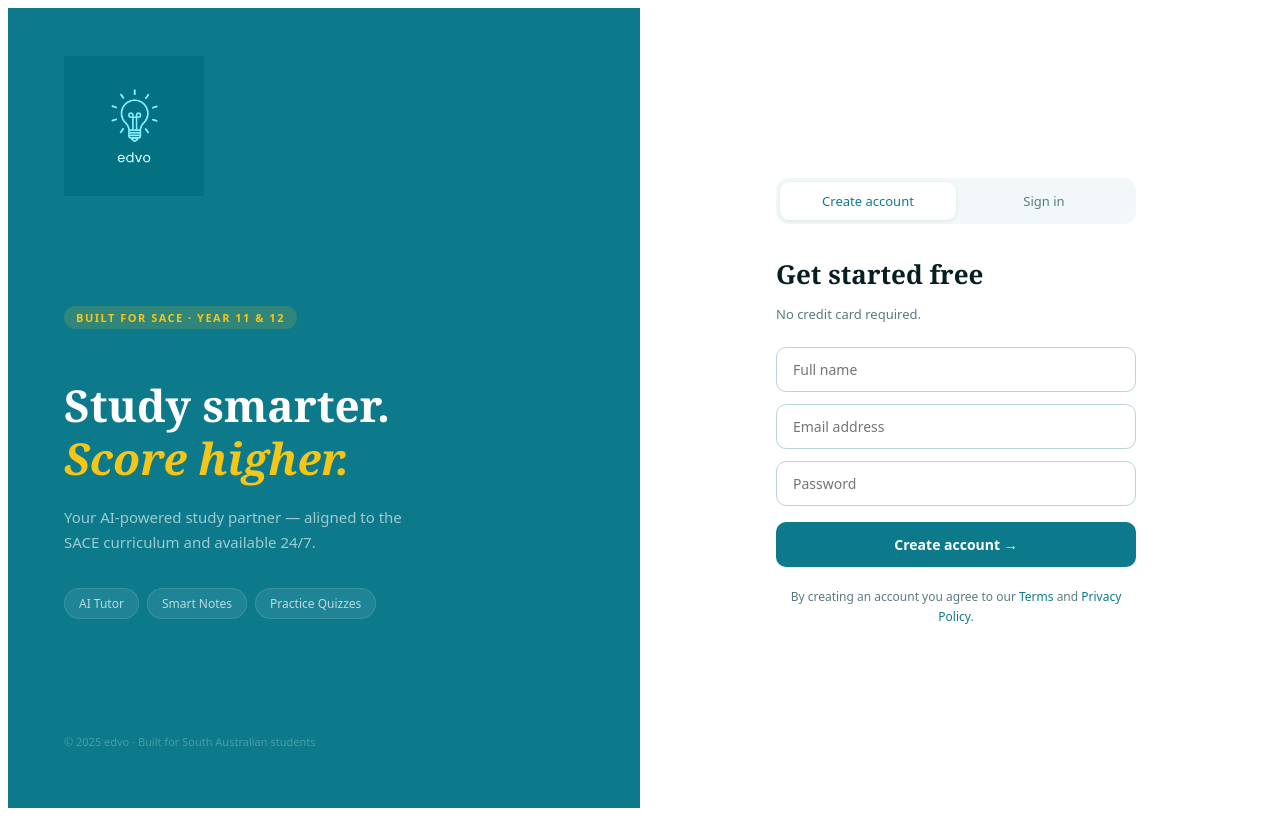
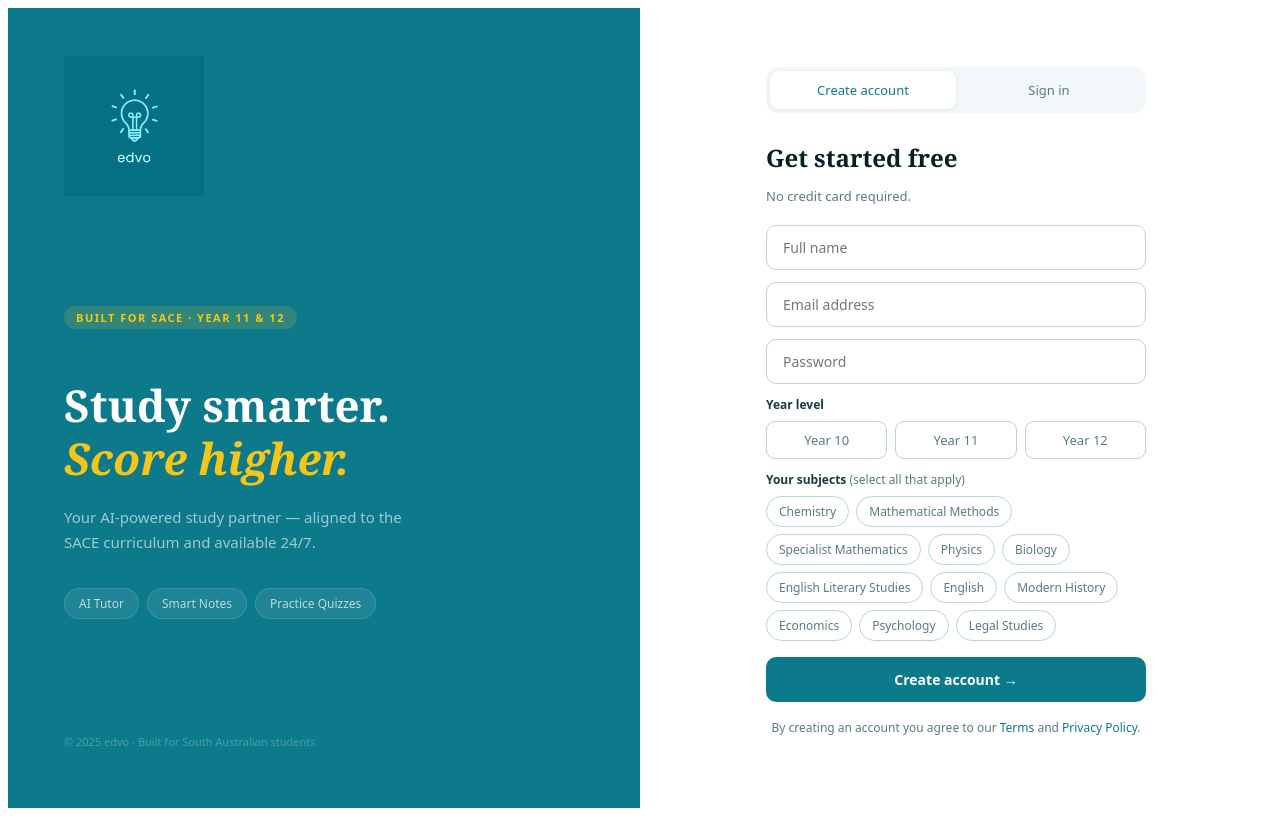
Before and after one commit to edvoteam/edvo, a Next.js app: page / in a window 1280 px wide. Built offline with nearby package versions, Linux system fonts and the light colour scheme.

Commit message:
force update

```diff
--- a/app/api/login/route.ts
+++ b/app/api/login/route.ts
@@ -6,6 +6,7 @@ export async function POST(req: Request) {
   try {
     const { email, password } = await req.json();
 
+    // Find user
     const { data: user, error } = await supabase
       .from("users")
       .select("*")
@@ -16,20 +17,33 @@ export async function POST(req: Request) {
       return NextResponse.json({ error: "User not found" }, { status: 400 });
     }
 
+    // Check password
     const isMatch = await bcrypt.compare(password, user.password);
-
     if (!isMatch) {
       return NextResponse.json({ error: "Invalid password" }, { status: 400 });
     }
 
-    // Return user info so frontend can store it
+    // Get user's subjects
+    const { data: userSubjects } = await supabase
+      .from("user_subjects")
+      .select("subject_id, subjects(name)")
+      .eq("user_id", user.id);
+
+    const subjects = userSubjects
+      ? userSubjects.map((us: any) => us.subjects?.name).filter(Boolean)
+      : [];
+
     return NextResponse.json({
       message: "Login successful",
       user: {
+        id: user.id,
         name: user.name,
         email: user.email,
+        yearLevel: user.year_level,
+        subjects,
       },
     });
+
   } catch (err) {
     return NextResponse.json({ error: "Server error" }, { status: 500 });
   }
--- a/app/api/signup/route.ts
+++ b/app/api/signup/route.ts
@@ -4,48 +4,79 @@ import { supabase } from "@/lib/supabase";
 
 export async function POST(req: Request) {
   try {
-    const { name, email, password } = await req.json();
+    const { name, email, password, yearLevel, subjects } = await req.json();
 
-    // hash password
+    // Hash password
     const hashedPassword = await bcrypt.hash(password, 10);
 
-    // create 6-digit code
+    // Create 6-digit verification code
     const code = Math.floor(100000 + Math.random() * 900000).toString();
+    const expiresAt = new Date(Date.now() + 60 * 60 * 1000);
 
-    // expiry (10 minutes from now)
-    const expiresAt = new Date(Date.now() + 60 * 60 * 1000); // 1 hour
-
-    // insert user
-    const { error: userError } = await supabase.from("users").insert([
-      {
+    // Insert user with year level
+    const { data: newUser, error: userError } = await supabase
+      .from("users")
+      .insert([{
         name,
         email,
         password: hashedPassword,
-      },
-    ]);
+        year_level: yearLevel || null,
+      }])
+      .select()
+      .single();
 
     if (userError) {
       return NextResponse.json({ error: userError.message }, { status: 400 });
     }
 
-    // insert verification code
+    // Save subjects if provided
+    if (subjects && subjects.length > 0) {
+      // Get subject IDs from names
+      const { data: subjectRows, error: subjectFetchError } = await supabase
+        .from("subjects")
+        .select("id, name")
+        .in("name", subjects);
+
+      if (subjectFetchError) {
+        return NextResponse.json({ error: subjectFetchError.message }, { status: 400 });
+      }
+
+      // Insert user_subjects
+      const userSubjects = subjectRows.map((s: { id: string; name: string }) => ({
+        user_id: newUser.id,
+        subject_id: s.id,
+      }));
+
+      const { error: subjectInsertError } = await supabase
+        .from("user_subjects")
+        .insert(userSubjects);
+
+      if (subjectInsertError) {
+        return NextResponse.json({ error: subjectInsertError.message }, { status: 400 });
+      }
+    }
+
+    // Insert verification code
     const { error: codeError } = await supabase
       .from("verification_codes")
-      .insert([
-        {
-          email,
-          code,
-          expires_at: expiresAt,
-        },
-      ]);
+      .insert([{ email, code, expires_at: expiresAt }]);
 
     if (codeError) {
       return NextResponse.json({ error: codeError.message }, { status: 400 });
     }
 
-    console.log("Verification code:", code); // TEMP (we'll email later)
+    console.log("Verification code:", code);
 
-    return NextResponse.json({ message: "User created" });
+    return NextResponse.json({
+      message: "User created",
+      user: {
+        id: newUser.id,
+        name: newUser.name,
+        email: newUser.email,
+        yearLevel: newUser.year_level,
+      },
+    });
+
   } catch (err) {
     return NextResponse.json({ error: "Server error" }, { status: 500 });
   }
--- a/app/dashboard/page.tsx
+++ b/app/dashboard/page.tsx
@@ -7,11 +7,31 @@ export default function DashboardPage() {
   const router = useRouter();
   const [activePage, setActivePage] = useState("dashboard");
   const [userName, setUserName] = useState("there");
+  const [yearLevel, setYearLevel] = useState("");
+  const [subjects, setSubjects] = useState<string[]>([]);
 
   useEffect(() => {
-    const stored = localStorage.getItem("edvo_user_name");
-    if (stored) setUserName(stored.split(" ")[0]);
+    const storedName = localStorage.getItem("edvo_user_name");
+    const storedYear = localStorage.getItem("edvo_year_level");
+    const storedSubjects = localStorage.getItem("edvo_subjects");
+
+    if (storedName) setUserName(storedName.split(" ")[0]);
+    if (storedYear) setYearLevel(storedYear);
+    if (storedSubjects) {
+      try {
+        setSubjects(JSON.parse(storedSubjects));
+      } catch {
+        setSubjects([]);
+      }
+    }
   }, []);
+
+  const handleLogout = () => {
+    localStorage.removeItem("edvo_user_name");
+    localStorage.removeItem("edvo_year_level");
+    localStorage.removeItem("edvo_subjects");
+    router.push("/");
+  };
 
   const navItems = [
     { id: "dashboard", label: "Dashboard", icon: "⊞" },
@@ -21,10 +41,18 @@ export default function DashboardPage() {
     { id: "settings", label: "Settings", icon: "⚙️" },
   ];
 
-  const handleLogout = () => {
-    localStorage.removeItem("edvo_user_name");
-    router.push("/");
-  };
+  const subjectColors = [
+    "#0d7a8c",
+    "#f5c518",
+    "#0f9b6e",
+    "#d4860a",
+    "#7c3aed",
+    "#c0392b",
+    "#0e9db5",
+    "#1a3a40",
+    "#5a7a82",
+    "#b8d4d8",
+  ];
 
   return (
     <div style={{
@@ -45,7 +73,6 @@ export default function DashboardPage() {
         padding: "28px 14px",
         flexShrink: 0,
       }}>
-
         <div>
           <img
             src="/logo.png"
@@ -59,7 +86,6 @@ export default function DashboardPage() {
               marginLeft: 8,
             }}
           />
-
           <div style={{ display: "flex", flexDirection: "column", gap: 4 }}>
             {navItems.map((item) => (
               <button
@@ -125,7 +151,7 @@ export default function DashboardPage() {
               {userName}
             </div>
             <div style={{ fontSize: 11, color: "rgba(255,255,255,0.45)" }}>
-              Year 12
+              {yearLevel || "Student"}
             </div>
           </div>
         </div>
@@ -155,7 +181,12 @@ export default function DashboardPage() {
               Dashboard
             </div>
             <div style={{ fontSize: 12, color: "#5a7a82" }}>
-              Saturday, 21 March 2025
+              {new Date().toLocaleDateString("en-AU", {
+                weekday: "long",
+                year: "numeric",
+                month: "long",
+                day: "numeric",
+              })}
             </div>
           </div>
           <button
@@ -213,7 +244,9 @@ export default function DashboardPage() {
                 Good morning, {userName} 👋
               </div>
               <div style={{ fontSize: 13, color: "rgba(255,255,255,0.6)" }}>
-                You have 3 topics to review before your Chemistry exam.
+                {subjects.length > 0
+                  ? `You are studying ${subjects.length} subject${subjects.length > 1 ? "s" : ""} this year.`
+                  : "Welcome to edvo — your AI study platform."}
               </div>
             </div>
             <button
@@ -243,9 +276,24 @@ export default function DashboardPage() {
             marginBottom: 20,
           }}>
             {[
-              { label: "Study streak", value: "7 days", sub: "Keep it up!", color: "#f5c518" },
-              { label: "Topics completed", value: "12 / 18", sub: "Chemistry", color: "#0d7a8c" },
-              { label: "Quiz average", value: "84%", sub: "Last 5 quizzes", color: "#0f9b6e" },
+              {
+                label: "Year level",
+                value: yearLevel || "—",
+                sub: "Current year",
+                color: "#0d7a8c",
+              },
+              {
+                label: "Subjects",
+                value: subjects.length > 0 ? `${subjects.length}` : "—",
+                sub: "Enrolled subjects",
+                color: "#f5c518",
+              },
+              {
+                label: "AI Tutor",
+                value: "24/7",
+                sub: "Always available",
+                color: "#0f9b6e",
+              },
             ].map((stat) => (
               <div key={stat.label} style={{
                 backgroundColor: "#ffffff",
@@ -295,28 +343,28 @@ export default function DashboardPage() {
               }}>
                 Your Subjects
               </div>
+
+              {subjects.length === 0 ? (
+                <div style={{ fontSize: 13, color: "#5a7a82" }}>
+                  No subjects added yet.
+                </div>
+              ) : (
                 <div style={{ display: "flex", flexDirection: "column", gap: 10 }}>
-                {[
-                  { name: "Chemistry", progress: 78, color: "#0d7a8c" },
-                  { name: "Mathematics", progress: 65, color: "#f5c518" },
-                  { name: "Physics", progress: 90, color: "#0f9b6e" },
-                  { name: "English", progress: 50, color: "#d4860a" },
-                ].map((subject) => (
-                  <div key={subject.name}>
+                  {subjects.map((subject, i) => (
+                    <div key={subject}>
                       <div style={{
                         display: "flex",
                         justifyContent: "space-between",
                         marginBottom: 5,
                       }}>
                         <span style={{ fontSize: 13, color: "#1a3a40" }}>
-                        {subject.name}
+                          {subject}
                         </span>
                         <span style={{
-                        fontSize: 12,
-                        fontWeight: 600,
-                        color: subject.color,
+                          fontSize: 11,
+                          color: "#5a7a82",
                         }}>
-                        {subject.progress}%
+                          In progress
                         </span>
                       </div>
                       <div style={{
@@ -327,14 +375,15 @@ export default function DashboardPage() {
                       }}>
                         <div style={{
                           height: "100%",
-                        width: `${subject.progress}%`,
-                        backgroundColor: subject.color,
+                          width: "10%",
+                          backgroundColor: subjectColors[i % subjectColors.length],
                           borderRadius: 3,
                         }} />
                       </div>
                     </div>
                   ))}
                 </div>
+              )}
             </div>
 
             {/* Quick actions */}
@@ -354,9 +403,24 @@ export default function DashboardPage() {
               </div>
               <div style={{ display: "flex", flexDirection: "column", gap: 10 }}>
                 {[
-                  { label: "Ask the AI Tutor", sub: "Get instant help", icon: "💬", route: "/tutor" },
-                  { label: "Continue Notes", sub: "Chemistry — Redox", icon: "📝", route: "/notes" },
-                  { label: "Take a Quiz", sub: "Test your knowledge", icon: "🎯", route: "/quiz" },
+                  {
+                    label: "Ask the AI Tutor",
+                    sub: "Get instant help",
+                    icon: "💬",
+                    route: "/tutor",
+                  },
+                  {
+                    label: "Continue Notes",
+                    sub: subjects[0] ? `${subjects[0]}` : "Pick a subject",
+                    icon: "📝",
+                    route: "/notes",
+                  },
+                  {
+                    label: "Take a Quiz",
+                    sub: "Test your knowledge",
+                    icon: "🎯",
+                    route: "/quiz",
+                  },
                 ].map((action) => (
                   <button
                     key={action.label}
@@ -417,64 +481,13 @@ export default function DashboardPage() {
             }}>
               Recent Activity
             </div>
-            <div style={{ display: "flex", flexDirection: "column" }}>
-              {[
-                { action: "Completed quiz", detail: "Chemistry — Redox Reactions", time: "2 hours ago", icon: "🎯", score: "8/10" },
-                { action: "AI Tutor session", detail: "Asked 4 questions on Calculus", time: "Yesterday", icon: "💬", score: null },
-                { action: "Notes updated", detail: "Physics — Motion & Forces", time: "2 days ago", icon: "📝", score: null },
-              ].map((item, i) => (
-                <div
-                  key={i}
-                  style={{
-                    display: "flex",
-                    alignItems: "center",
-                    gap: 14,
-                    padding: "12px 0",
-                    borderBottom: i < 2 ? "1px solid #f2f8f9" : "none",
-                  }}
-                >
-                  <div style={{
-                    width: 36,
-                    height: 36,
-                    borderRadius: 10,
-                    backgroundColor: "#f2f8f9",
-                    display: "flex",
-                    alignItems: "center",
-                    justifyContent: "center",
-                    fontSize: 16,
-                    flexShrink: 0,
-                  }}>
-                    {item.icon}
-                  </div>
-                  <div style={{ flex: 1 }}>
             <div style={{
               fontSize: 13,
-                      fontWeight: 600,
-                      color: "#071e22",
+              color: "#5a7a82",
+              textAlign: "center",
+              padding: "20px 0",
             }}>
-                      {item.action}
-                    </div>
-                    <div style={{ fontSize: 12, color: "#5a7a82" }}>
-                      {item.detail}
-                    </div>
-                  </div>
-                  <div style={{ textAlign: "right" }}>
-                    {item.score && (
-                      <div style={{
-                        fontSize: 13,
-                        fontWeight: 600,
-                        color: "#0f9b6e",
-                        marginBottom: 2,
-                      }}>
-                        {item.score}
-                      </div>
-                    )}
-                    <div style={{ fontSize: 11, color: "#5a7a82" }}>
-                      {item.time}
-                    </div>
-                  </div>
-                </div>
-              ))}
+              No activity yet — start by asking the AI Tutor a question!
             </div>
           </div>
 
--- a/app/page.tsx
+++ b/app/page.tsx
@@ -3,24 +3,66 @@
 import { useState } from "react";
 import { useRouter } from "next/navigation";
 
+const SUBJECTS = [
+  "Chemistry",
+  "Mathematical Methods",
+  "Specialist Mathematics",
+  "Physics",
+  "Biology",
+  "English Literary Studies",
+  "English",
+  "Modern History",
+  "Economics",
+  "Psychology",
+  "Legal Studies",
+];
+
+const YEAR_LEVELS = ["Year 10", "Year 11", "Year 12"];
+
 export default function LandingPage() {
   const router = useRouter();
   const [mode, setMode] = useState<"signup" | "login">("signup");
+
+  // Sign up fields
   const [name, setName] = useState("");
   const [email, setEmail] = useState("");
   const [password, setPassword] = useState("");
+  const [yearLevel, setYearLevel] = useState("");
+  const [selectedSubjects, setSelectedSubjects] = useState<string[]>([]);
+
+  // UI state
   const [loading, setLoading] = useState(false);
   const [error, setError] = useState("");
+
+  const toggleSubject = (subject: string) => {
+    setSelectedSubjects((prev) =>
+      prev.includes(subject)
+        ? prev.filter((s) => s !== subject)
+        : [...prev, subject]
+    );
+  };
 
   const handleSubmit = async (e: React.FormEvent) => {
     e.preventDefault();
     setError("");
+
+    if (mode === "signup") {
+      if (!yearLevel) {
+        setError("Please select your year level.");
+        return;
+      }
+      if (selectedSubjects.length === 0) {
+        setError("Please select at least one subject.");
+        return;
+      }
+    }
+
     setLoading(true);
 
     const endpoint = mode === "signup" ? "/api/signup" : "/api/login";
     const body =
       mode === "signup"
-        ? JSON.stringify({ name, email, password })
+        ? JSON.stringify({ name, email, password, yearLevel, subjects: selectedSubjects })
         : JSON.stringify({ email, password });
 
     try {
@@ -38,8 +80,12 @@ export default function LandingPage() {
 
       if (mode === "signup") {
         localStorage.setItem("edvo_user_name", name);
+        localStorage.setItem("edvo_year_level", yearLevel);
+        localStorage.setItem("edvo_subjects", JSON.stringify(selectedSubjects));
       } else {
         localStorage.setItem("edvo_user_name", data.user?.name || email);
+        localStorage.setItem("edvo_year_level", data.user?.yearLevel || "");
+        localStorage.setItem("edvo_subjects", JSON.stringify(data.user?.subjects || []));
       }
 
       router.push("/dashboard");
@@ -67,8 +113,6 @@ export default function LandingPage() {
         justifyContent: "space-between",
         padding: "48px 56px",
       }}>
-
-        {/* Logo */}
         <div>
           <img
             src="/logo.png"
@@ -82,7 +126,6 @@ export default function LandingPage() {
           />
         </div>
 
-        {/* Hero copy */}
         <div>
           <div style={{
             display: "inline-block",
@@ -151,9 +194,10 @@ export default function LandingPage() {
         display: "flex",
         alignItems: "center",
         justifyContent: "center",
-        padding: "48px 56px",
+        padding: "40px 56px",
+        overflowY: "auto",
       }}>
-        <div style={{ width: "100%", maxWidth: 360 }}>
+        <div style={{ width: "100%", maxWidth: 380 }}>
 
           {/* Toggle */}
           <div style={{
@@ -161,7 +205,7 @@ export default function LandingPage() {
             backgroundColor: "#f2f8f9",
             borderRadius: 12,
             padding: 4,
-            marginBottom: 32,
+            marginBottom: 28,
           }}>
             {(["signup", "login"] as const).map((m) => (
               <button
@@ -187,26 +231,30 @@ export default function LandingPage() {
             ))}
           </div>
 
+          {/* Heading */}
           <h2 style={{
-            fontSize: 26,
+            fontSize: 24,
             fontWeight: 600,
             color: "#071e22",
-            marginBottom: 6,
+            marginBottom: 4,
             fontFamily: "Georgia, serif",
           }}>
             {mode === "signup" ? "Get started free" : "Welcome back"}
           </h2>
-          <p style={{ fontSize: 13, color: "#5a7a82", marginBottom: 24 }}>
+          <p style={{ fontSize: 13, color: "#5a7a82", marginBottom: 20 }}>
             {mode === "signup"
               ? "No credit card required."
               : "Sign in to continue to edvo."}
           </p>
 
+          {/* Form */}
           <form onSubmit={handleSubmit} style={{
             display: "flex",
             flexDirection: "column",
             gap: 12,
           }}>
+
+            {/* Signup fields */}
             {mode === "signup" && (
               <input
                 type="text"
@@ -275,6 +323,97 @@ export default function LandingPage() {
               onBlur={(e) => (e.target.style.borderColor = "#b8d4d8")}
             />
 
+            {/* Year level selector */}
+            {mode === "signup" && (
+              <div>
+                <div style={{
+                  fontSize: 12,
+                  fontWeight: 600,
+                  color: "#1a3a40",
+                  marginBottom: 8,
+                }}>
+                  Year level
+                </div>
+                <div style={{ display: "flex", gap: 8 }}>
+                  {YEAR_LEVELS.map((y) => (
+                    <button
+                      key={y}
+                      type="button"
+                      onClick={() => setYearLevel(y)}
+                      style={{
+                        flex: 1,
+                        padding: "9px 0",
+                        borderRadius: 9,
+                        border: "1.5px solid",
+                        borderColor: yearLevel === y ? "#0d7a8c" : "#b8d4d8",
+                        backgroundColor: yearLevel === y ? "#e0f5f8" : "#ffffff",
+                        color: yearLevel === y ? "#0d7a8c" : "#5a7a82",
+                        fontSize: 13,
+                        fontWeight: yearLevel === y ? 600 : 400,
+                        cursor: "pointer",
+                        fontFamily: "system-ui, sans-serif",
+                        transition: "all 0.15s",
+                      }}
+                    >
+                      {y}
+                    </button>
+                  ))}
+                </div>
+              </div>
+            )}
+
+            {/* Subject selector */}
+            {mode === "signup" && (
+              <div>
+                <div style={{
+                  fontSize: 12,
+                  fontWeight: 600,
+                  color: "#1a3a40",
+                  marginBottom: 8,
+                }}>
+                  Your subjects{" "}
+                  <span style={{ color: "#5a7a82", fontWeight: 400 }}>
+                    (select all that apply)
+                  </span>
+                </div>
+                <div style={{
+                  display: "flex",
+                  flexWrap: "wrap",
+                  gap: 7,
+                }}>
+                  {SUBJECTS.map((s) => (
+                    <button
+                      key={s}
+                      type="button"
+                      onClick={() => toggleSubject(s)}
+                      style={{
+                        padding: "6px 12px",
+                        borderRadius: 20,
+                        border: "1.5px solid",
+                        borderColor: selectedSubjects.includes(s)
+                          ? "#0d7a8c"
+                          : "#b8d4d8",
+                        backgroundColor: selectedSubjects.includes(s)
+                          ? "#e0f5f8"
+                          : "#ffffff",
+                        color: selectedSubjects.includes(s)
+                          ? "#0d7a8c"
+                          : "#5a7a82",
+                        fontSize: 12,
+                        fontWeight: selectedSubjects.includes(s) ? 600 : 400,
+                        cursor: "pointer",
+                        fontFamily: "system-ui, sans-serif",
+                        transition: "all 0.15s",
+                      }}
+                    >
+                      {s}
+                    </button>
+                  ))}
+                </div>
+              </div>
+            )}
+
+            {/* Error */}
             {error && (
               <div style={{
                 fontSize: 12,
@@ -287,6 +426,7 @@ export default function LandingPage() {
               </div>
             )}
 
+            {/* Submit */}
             <button
               type="submit"
               disabled={loading}
@@ -312,7 +452,8 @@ export default function LandingPage() {
             </button>
           </form>
 
-          <div style={{ marginTop: 20, textAlign: "center" }}>
+          {/* Below form */}
+          <div style={{ marginTop: 16, textAlign: "center" }}>
             {mode === "login" && (
               <p style={{ fontSize: 12, color: "#5a7a82" }}>
                 <span
```
Lines whose indentation alone changed are shown as unchanged.
